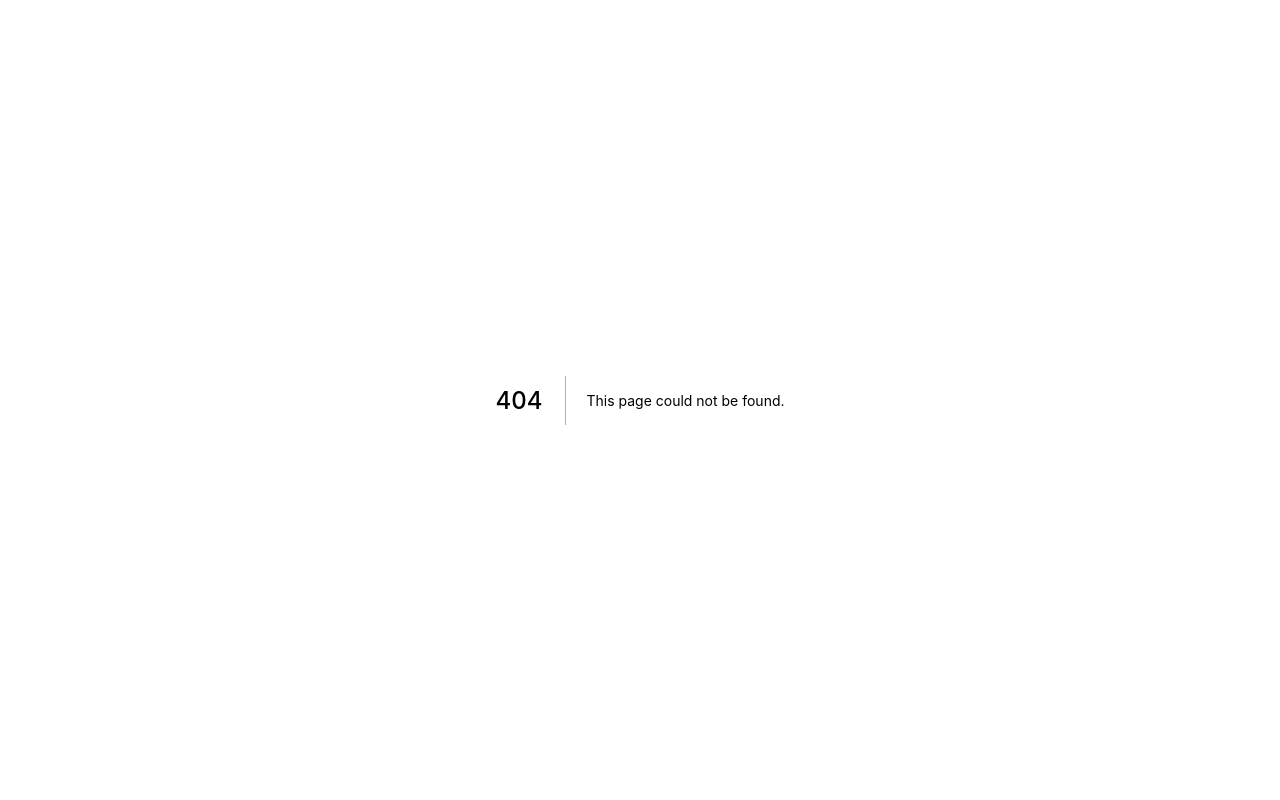
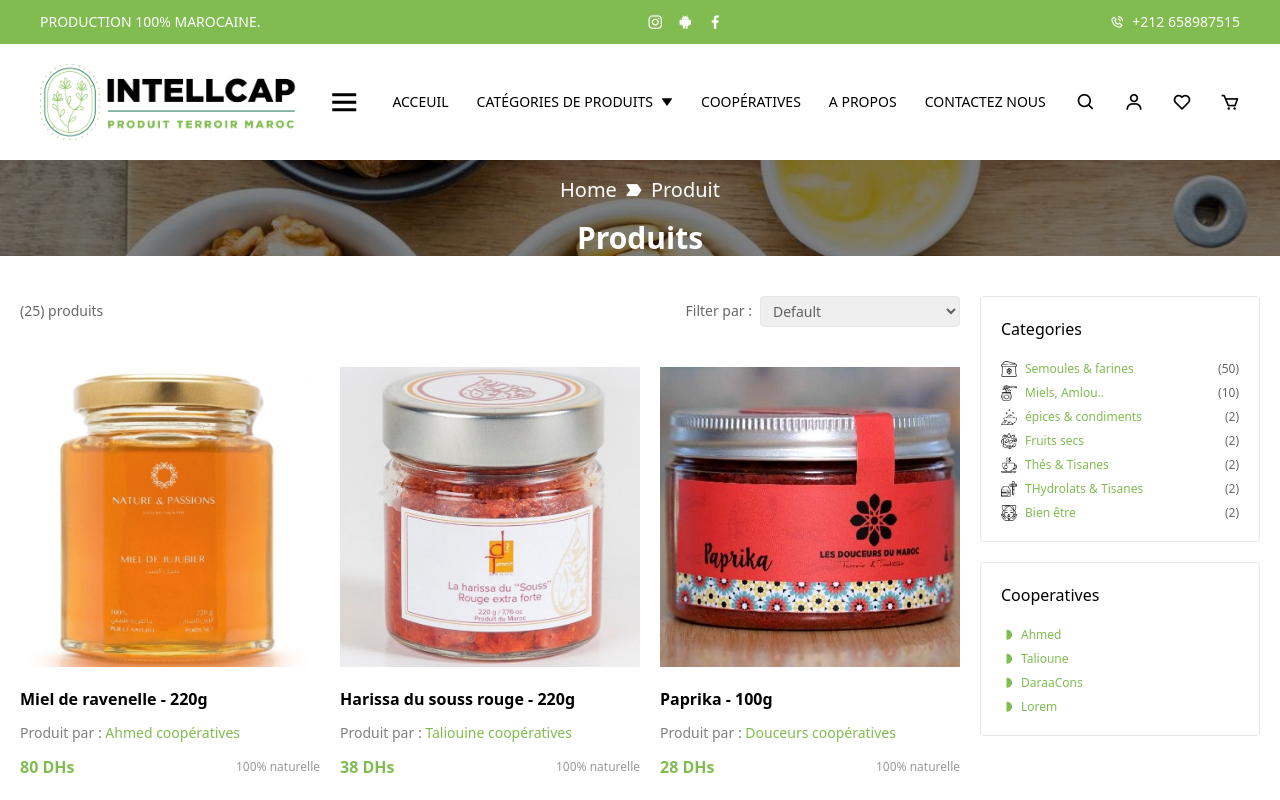
Before and after one commit to AlaouiMohamedDev/Intellcap-produit-terroir, a Next.js app: page /Text in a window 1280 px wide. Before the commit this address had no page. Shown: the top 800 px of the page. Built offline with nearby package versions, Linux system fonts and the light colour scheme.

Commit message:
Banner problem fixed

```diff
--- a/components/Banner.jsx
+++ b/components/Banner.jsx
@@ -26,7 +26,7 @@
    useEffect(() =>{
         showSlides(slideIndex);
         AOS.init();
-      },[])
+      },[slideIndex])
 
 
     const  currentSlide = (n) => {
@@ -35,11 +35,19 @@
 
     var i=0;
 
-   setInterval(() =>{
-    if(i==3){i==0;}
-    currentSlide(i)
-    i=i+1;
-   },6000);
+
+    setInterval(() =>{
+        if(i==3){i==0;}
+        try{
+            currentSlide(i)
+        }
+        catch{
+
+        }
+        i=i+1;
+       },6000);
+
+
 
 
     const plusSlides = (n) => {
--- a/components/Header.jsx
+++ b/components/Header.jsx
@@ -89,7 +89,7 @@
             <i class='bx bx-menu flex xl:hidden text-4xl cursor-pointer' onClick= {sidebar}></i>
             <div class="text-sm space-x-7 items-center hidden xl:flex">
                 <div class="flex flex-col items-center group relative">
-                    <a class="hover:text-main duration-500" href="">ACCEUIL</a>
+                    <a class="hover:text-main duration-500" >ACCEUIL</a>
                     <span class="h-0.5 bg-main w-0 absolute -bottom-2 rounded transition-all duration-500 group-hover:w-full"></span>
                 </div>
                 <div class="flex flex-col items-center group relative">
@@ -138,7 +138,7 @@
                     <span class="h-0.5 bg-main w-0 absolute -bottom-2 rounded transition-all duration-500 group-hover:w-full"></span>
                 </div>
                 <div class="flex flex-col items-center group relative">
-                    <a class="hover:text-main duration-500" href="">A PROPOS</a>
+                    <a onClick = {() => router.push("/Text")}  class="hover:text-main duration-500" >A PROPOS</a>
                     <span class="h-0.5 bg-main w-0 absolute -bottom-2 rounded transition-all duration-500 group-hover:w-full"></span>
                 </div>
                 <div class="flex flex-col items-center group relative">
--- /dev/null
+++ b/pages/Text.jsx
@@ -0,0 +1,32 @@
+import Head from 'next/head'
+import React from 'react'
+import AuthModal from '../components/AuthModal'
+import Cart from '../components/Cart'
+import Footer from '../components/Footer'
+import Header from '../components/Header'
+import Section1 from '../components/products/Section1'
+import Section2 from '../components/products/Section2'
+import SearchModal from '../components/SearchModal'
+import Sidebar from '../components/Sidebar'
+
+export default function Text() {
+  return (
+    <div>
+      <Head>
+      <title>IntellCap Produit 100% Marocaine</title>
+        <link rel="icon" href="/favicon.ico" />
+        <link href='https://unpkg.com/boxicons@2.1.2/css/boxicons.min.css' rel='stylesheet' />
+        <link rel="stylesheet" type="text/css" charset="UTF-8" href="https://cdnjs.cloudflare.com/ajax/libs/slick-carousel/1.6.0/slick.min.css" />
+        <link rel="stylesheet" type="text/css" href="https://cdnjs.cloudflare.com/ajax/libs/slick-carousel/1.6.0/slick-theme.min.css" />
+      </Head>
+     <Header />
+      <Sidebar />
+      <AuthModal />
+      <Cart />
+      <SearchModal />
+      <Section1 />
+      <Section2 />
+      <Footer />
+    </div>
+  )
+}
--- a/pages/products.jsx
+++ b/pages/products.jsx
@@ -9,7 +9,7 @@
 import Section1 from '../components/products/Section1'
 import Section2 from '../components/products/Section2'
 
-export default function products() {
+export default function Products() {
   return (
     <div class="h-screen font-poppins">
         <Head>
@@ -24,10 +24,8 @@
         <AuthModal />
         <Cart />
         <SearchModal />
-
         <Section1 />
         <Section2 />
-
         <Footer />
     </div>
   )
```
